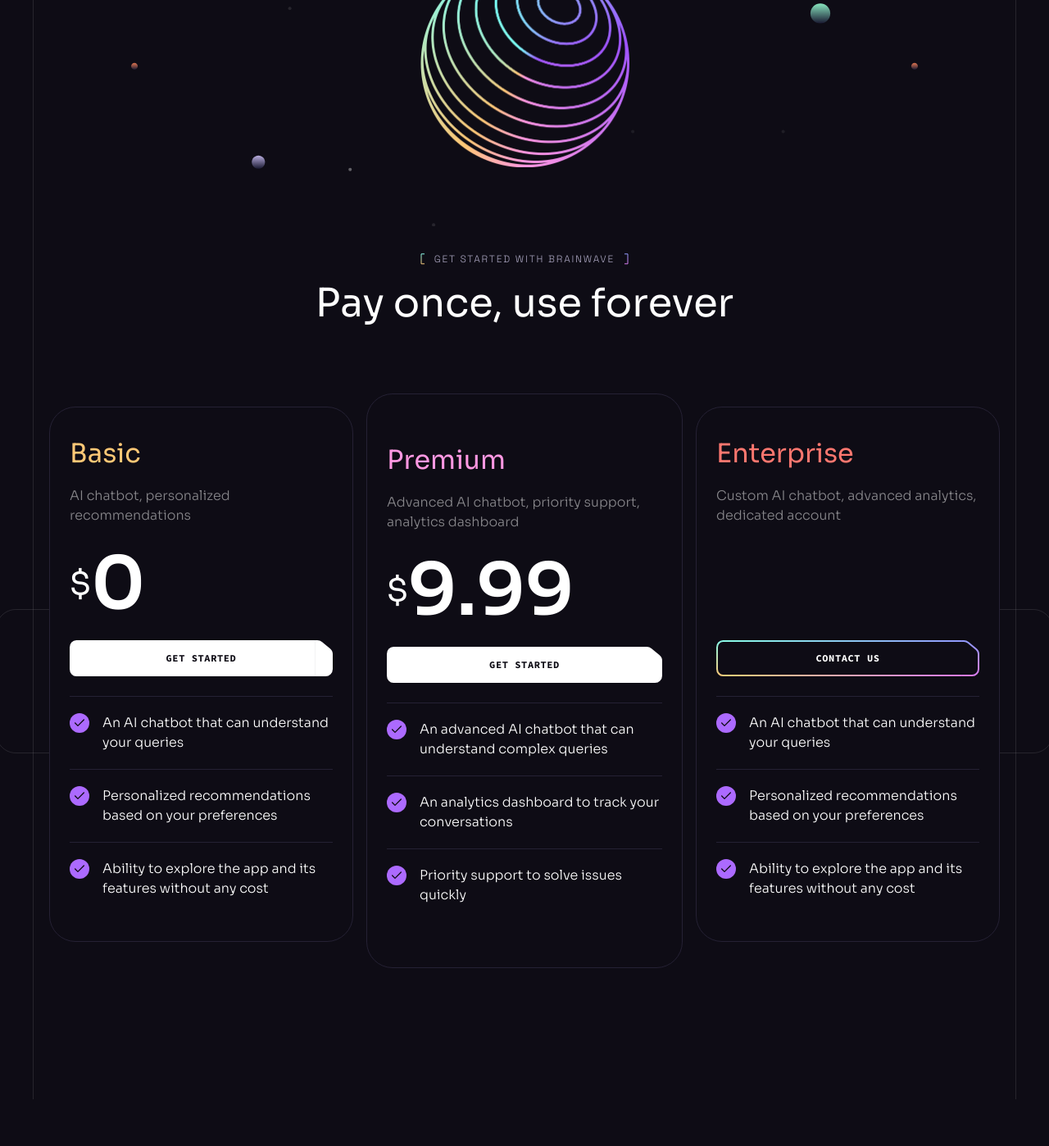
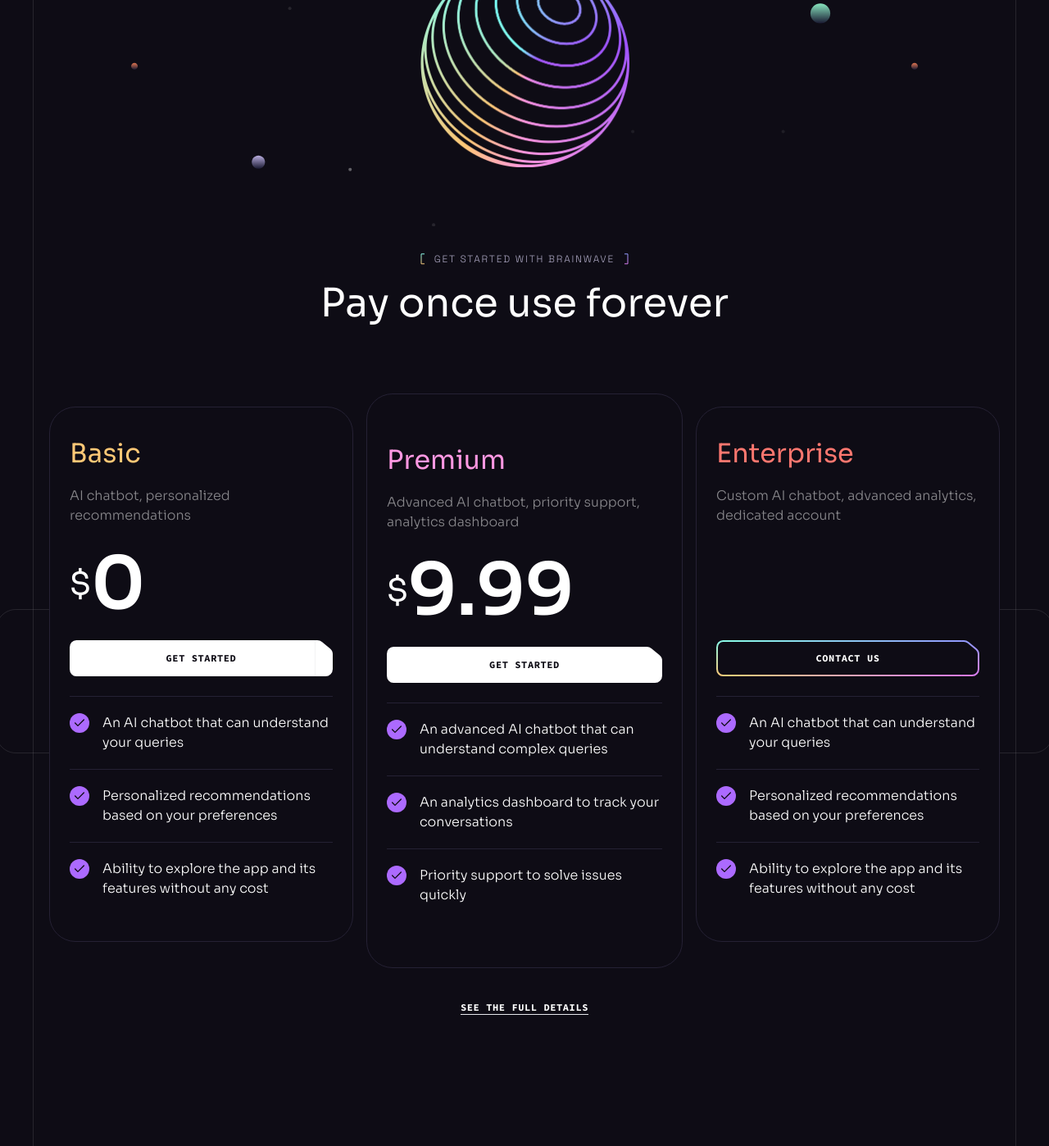
Before and after one commit to SHREY2803/AI_Creator, a React (Vite) app: page / in a window 1280 px wide. Shown: the part 6337-7735 px from the top of the page at 82% size. Before the commit the page ends 7678 px from the top, so only its background shows below. Built offline with nearby package versions, Linux system fonts and the light colour scheme.

Commit message:
see full details added.

```diff
--- a/src/components/Pricing.jsx
+++ b/src/components/Pricing.jsx
@@ -30,7 +30,7 @@
         <Heading
         className={`md:text-center`}
           tag="Get Started with BrainWave"
-          title="Pay once, use forever"
+          title="Pay once use forever"
         />
 
         <div className="relative">
@@ -39,6 +39,11 @@
           <LeftLine />
           <RightLine />
         </div>
+
+        <div className="flex justify-center mt-10">
+          <a className="text-xs font-bold tracking-wider uppercase border-b font-code"
+          href="/pricing" > See the full details</a>
+        </div>
       </div>
     </Section>
   );
```
